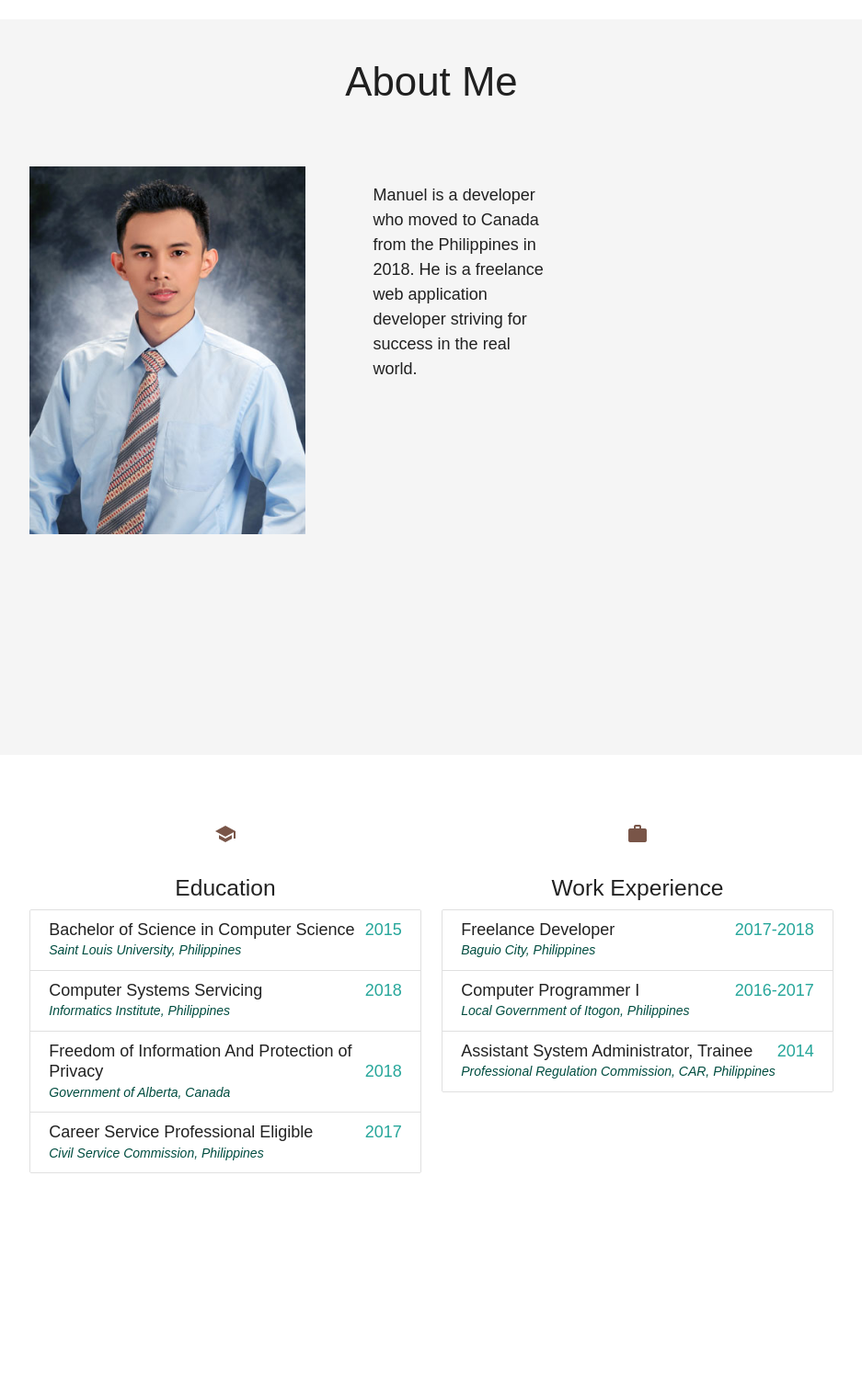
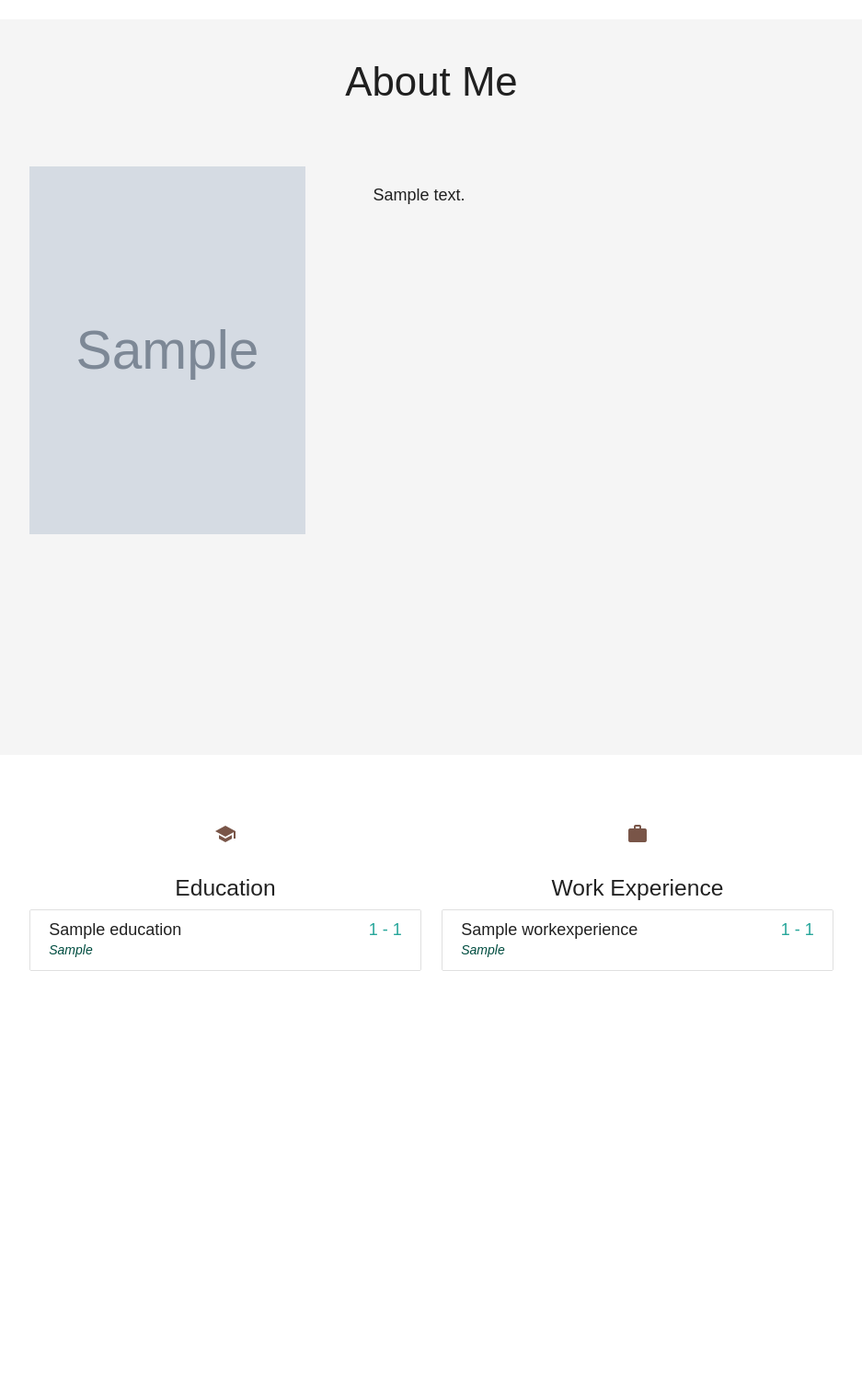
Before and after one commit to louieManuel238/personal-website, a Django app: page /aboutme/ in a window 1280 px wide. Shown: the part 863-2378 px from the top of the page at 92% size, without its empty margins (171-1108 px from the left). Run offline with Django 3.2, Linux system fonts and the light colour scheme; tables that the repository leaves empty hold one stand-in row (values such as "Sample post"); grey boxes marked "Sample" are stand-in pictures; some libraries are stand-ins or nearby versions.

Commit message:
created database and template for about me page

```diff
--- a/public_html/website/personal/templates/personal/aboutme.html
+++ b/public_html/website/personal/templates/personal/aboutme.html
@@ -25,13 +25,11 @@
             <div class="row">
                 <div class="valign-wrapper col l5">
                     <div class="aboutme_profile">
-                        <img src="{% static 'personal/materialize/img/aboutme/manuel2.jpg'%}"/>
+                        <img src="{%static ''%}{{aboutMe.personalImg}}"/>
                     </div>
                 </div>
                 <p class="col l3">
-                    Manuel is a developer who moved to Canada from the Philippines in 2018.
-                    He is a freelance web application developer striving for success in the
-                    real world.
+                    {{aboutMe.personalDescription}}
                 </p>
             </div>
         </div>
@@ -48,22 +46,14 @@
                     <h5 class="center">Education</h5>
                     <div>
                         <ul class="collection light">
-                            <li class="collection-item">
-                                <span class="title">Bachelor of Science in Computer Science <span class="secondary-content">2015</span></span>
-                                <i>Saint Louis University, Philippines</i>
-                            </li>
-                            <li class="collection-item">
-                                <span class="title">Computer Systems Servicing <span class="secondary-content">2018</span></span>
-                                <i>Informatics Institute, Philippines</i>
-                            </li>
-                            <li class="collection-item">
-                                <span class="title">Freedom of Information And Protection of Privacy <span class="secondary-content">2018</span></span>
-                                <i>Government of Alberta, Canada</i>
-                            </li>
-                            <li class="collection-item">
-                                    <span class="title">Career Service Professional Eligible<span class="secondary-content">2017</span></span>
-                                    <i>Civil Service Commission, Philippines</i>
-                            </li>
+                            {%for educ in education%}
+                                <li class="collection-item">
+                                    <span class="title">{{educ.title}}
+                                        <span class="secondary-content">{{educ.startDate}} - {{educ.endDate}}</span>
+                                    </span>
+                                    <i>{{educ.institution}}</i>
+                                </li>
+                            {%endfor%}
                         </ul>
                     </div>
                 </div>
@@ -75,20 +65,14 @@
                         <h5 class="center">Work Experience</h5>
                         <div>
                             <ul class="collection light">
-                                <li class="collection-item">
-                                    <span class="title">Freelance Developer<span class="secondary-content">2017-2018</span></span>
-                                    <i>Baguio City, Philippines</i>
-                                </li>
-                                <li class="collection-item">
-                                    <span class="title">Computer Programmer I <span class="secondary-content">2016-2017</span></span>
-                                    <i>Local Government of Itogon, Philippines</i>
-                                </li>
-                                <li class="collection-item">
-                                    <span class="title">Assistant System Administrator, Trainee
-                                        <span class="secondary-content">2014</span>
-                                    </span>
-                                    <i>Professional Regulation Commission, CAR, Philippines</i>
-                                </li>
+                                {%for work in workExperience%}
+                                    <li class="collection-item">
+                                        <span class="title">{{work.title}}
+                                            <span class="secondary-content">{{work.startDate}} - {{work.endDate}}</span>
+                                        </span>
+                                        <i>{{work.institution}}</i>
+                                    </li>
+                                {%endfor%}
                             </ul>
                         </div>
                     </div>
@@ -105,51 +89,23 @@
         </div>
         <div class="section">
             <div class="valign-wrapper row">
-                <p class="col l6">I got into music when i was enrolled in guitar music lessons when I was 12.
-                    It's a little late to be considered as a protege but early to be interested in it.
-                    I stopped for some time since I'm not making any progress and took lessons in flute before starting
-                    university. I then auditioned in the university orchestra after taking their training program.
-                    Being in the organization until I graduated, partly for the scholarship, I can say that I am a bit better.
+                <p class="col l6">
+                    {{aboutMe.hobbyDescription}}
                 </p>
                 <div class="aboutme_profile">
-                    <img src="{%static 'personal/materialize/img/aboutme/flute.jpg'%}" alt="Flute"/>
+                    <img src="{%static ''%}{{aboutMe.hobbyImg}}" alt="Flute"/>
                 </div>
             </div>
         </div>
         <div class="section">
-            <p>I read books and listen to audiobooks, not a lot just a normal amount.
+            <p>I read books and listen to audiobooks, not a lot. just a normal amount.
                 Here are some of my favorite books.</p>
                 <ul class="carousel">
+                    {% for book in book%}
                     <li class="carousel-item">
-                        <a target="_blank"  href="https://www.amazon.ca/gp/product/0385526024/ref=as_li_tl?ie=UTF8&camp=15121&creative=330641&creativeASIN=0385526024&linkCode=as2&tag=mypersonal063-20&linkId=af60cf864c40fe48681fb0d5a6f6f293">
-                            <img border="0" src="//ws-na.amazon-adsystem.com/widgets/q?_encoding=UTF8&MarketPlace=CA&ASIN=0385526024&ServiceVersion=20070822&ID=AsinImage&WS=1&Format=_SL250_&tag=mypersonal063-20" >
-                        </a>
-                        <img src="//ir-ca.amazon-adsystem.com/e/ir?t=mypersonal063-20&l=am2&o=15&a=0385526024" width="1" height="1" border="0" alt="" style="border:none !important; margin:0px !important;" />
+                        {% autoescape off%} {{book.link}} {%endautoescape%}
                     </li>
-                    <li class="carousel-item">
-                        <a target="_blank"  href="https://www.amazon.ca/gp/product/0316346624/ref=as_li_tl?ie=UTF8&camp=15121&creative=330641&creativeASIN=0316346624&linkCode=as2&tag=mypersonal063-20&linkId=c8b2b14cbf38fab07343daad94ee8f4d">
-                            <img border="0" src="//ws-na.amazon-adsystem.com/widgets/q?_encoding=UTF8&MarketPlace=CA&ASIN=0316346624&ServiceVersion=20070822&ID=AsinImage&WS=1&Format=_SL250_&tag=mypersonal063-20" >
-                        </a>
-                        <img src="//ir-ca.amazon-adsystem.com/e/ir?t=mypersonal063-20&l=am2&o=15&a=0316346624" width="1" height="1" border="0" alt="" style="border:none !important; margin:0px !important;" />
-                    </li>
-                    <li class="carousel-item">
-                        <a target="_blank"  href="https://www.amazon.ca/gp/product/1589795474/ref=as_li_tl?ie=UTF8&camp=15121&creative=330641&creativeASIN=1589795474&linkCode=as2&tag=mypersonal063-20&linkId=876c2aa8148a6f12d863f28096da6fff">
-                            <img border="0" src="//ws-na.amazon-adsystem.com/widgets/q?_encoding=UTF8&MarketPlace=CA&ASIN=1589795474&ServiceVersion=20070822&ID=AsinImage&WS=1&Format=_SL250_&tag=mypersonal063-20" >
-                        </a>
-                            <img src="//ir-ca.amazon-adsystem.com/e/ir?t=mypersonal063-20&l=am2&o=15&a=1589795474" width="1" height="1" border="0" alt="" style="border:none !important; margin:0px !important;" />
-                    </li>
-                    <li class="carousel-item">
-                       <a target="_blank"  href="https://www.amazon.ca/gp/product/0385680910/ref=as_li_tl?ie=UTF8&camp=15121&creative=330641&creativeASIN=0385680910&linkCode=as2&tag=mypersonal063-20&linkId=472cb73d73803e9e55d08a4afbce4600">
-                           <img border="0" src="//ws-na.amazon-adsystem.com/widgets/q?_encoding=UTF8&MarketPlace=CA&ASIN=0385680910&ServiceVersion=20070822&ID=AsinImage&WS=1&Format=_SL250_&tag=mypersonal063-20" >
-                       </a>
-                        <img src="//ir-ca.amazon-adsystem.com/e/ir?t=mypersonal063-20&l=am2&o=15&a=0385680910" width="1" height="1" border="0" alt="" style="border:none !important; margin:0px !important;" />
-                    </li>
-                    <li class="carousel-item">
-                     <a target="_blank"  href="https://www.amazon.ca/gp/product/1592407366/ref=as_li_tl?ie=UTF8&camp=15121&creative=330641&creativeASIN=1592407366&linkCode=as2&tag=mypersonal063-20&linkId=034c0cc27c412d79f75a1d94b400d03c">
-                         <img border="0" src="//ws-na.amazon-adsystem.com/widgets/q?_encoding=UTF8&MarketPlace=CA&ASIN=1592407366&ServiceVersion=20070822&ID=AsinImage&WS=1&Format=_SL250_&tag=mypersonal063-20" >
-                     </a>
-                        <img src="//ir-ca.amazon-adsystem.com/e/ir?t=mypersonal063-20&l=am2&o=15&a=1592407366" width="1" height="1" border="0" alt="" style="border:none !important; margin:0px !important;" />
-                    </li>
+                    {%endfor%}
                 </ul>
             <div class="row center">
                 <a href="#" class="waves-effect waves-light btn-large #ffccbc deep-orange lighten-4">Check Out Other Books I Read</a>
--- a/public_html/website/personal/templates/personal/index.html
+++ b/public_html/website/personal/templates/personal/index.html
@@ -11,7 +11,8 @@
                             <img src="{%static 'personal/materialize/img/img1.JPG'%}" alt="Profile Picture" id="profile-pic" class="circle responsive-img"/>
                         </div>
                         <div class="row center">
-                            <h5>{{profile.name}}</h5>
+                            <h4>{{profile.name}}</h4>
+                            <p><i>{{profile.title}}</i></p>
                             <p>{{profile.description}}</p>
                         </div>
                     </div>
--- a/public_html/website/personal/views.py
+++ b/public_html/website/personal/views.py
@@ -1,9 +1,9 @@
 from django.shortcuts import render
 from django.core.mail import send_mail, BadHeaderError
-from . models import Blog, Project, ProjectImgs, Profile
 from django.http import HttpResponseRedirect
 
 from .forms import ContactForm
+from . models import Blog, Project, ProjectImgs, Profile, AboutMe, Education, WorkExperience, Book
 
 # Create your views here.
 def index(request):
@@ -21,7 +21,12 @@ def blogs(request):
     return render(request, 'personal/blogs.html', context={'list': blog_list})
 
 def aboutme(request):
-    return render(request, 'personal/aboutme.html')
+    about_me = AboutMe.objects.get(pk = 1)
+    education = Education.objects.order_by('-endDate','-startDate')
+    workExperience = WorkExperience.objects.order_by('-endDate','-startDate')
+    book = Book.objects.all()
+    return render(request, 'personal/aboutme.html', context={'aboutMe': about_me,
+'education':education, 'workExperience':workExperience, 'book':book})
 
 def project_items(request, project_id="0"):
     project_imgs = ProjectImgs.objects.filter(project_id = project_id)
```
Also changed, not shown: public_html/website/personal/admin.py (+9 -13 lines), public_html/website/personal/models.py (+53 -5 lines), public_html/website/personal/migrations/0011_auto_20180824_1159.py (added), public_html/website/personal/migrations/0012_auto_20180824_1208.py (added), public_html/website/personal/migrations/0013_auto_20180824_1514.py (added).
